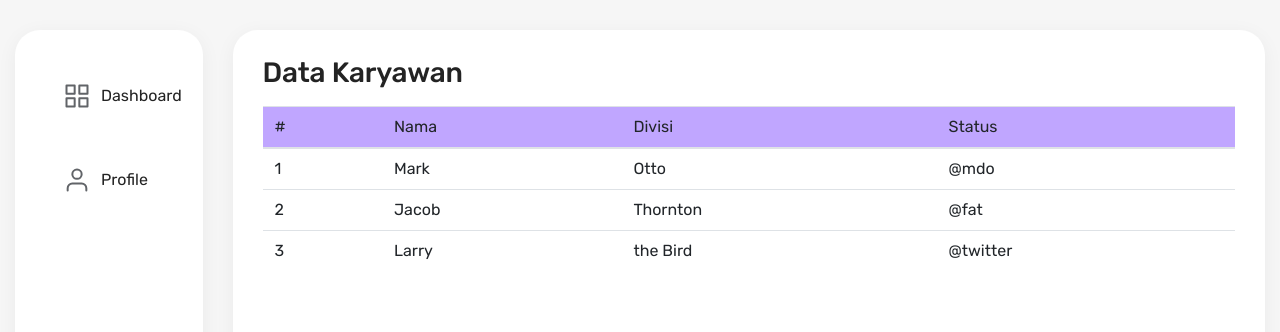
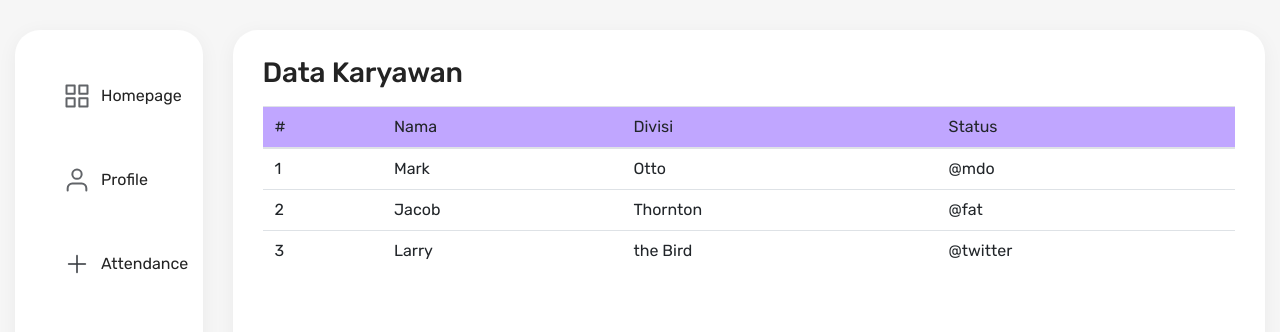
Before and after one commit to defri-ansyah/Absensi-frontend, a Vue app: page /home in a window 1280 px wide. Shown: the top 332 px of the page. Built offline with nearby package versions, Linux system fonts and the light colour scheme.

Commit message:
change sidebar

```diff
--- a/src/components/Sidebar.vue
+++ b/src/components/Sidebar.vue
@@ -2,12 +2,16 @@
   <aside class="d-flex flex-column">
     <div>
       <router-link to="/home" class="d-flex m-5">
-        <img src="../assets/grid.svg" alt="grid" />
-        <p>Dashboard</p>
+        <img src="../assets/grid.svg" alt="home" />
+        <p>Homepage</p>
       </router-link>
       <router-link to="/profile" class="d-flex m-5">
         <img src="../assets/user.svg" alt="profile" />
         <p>Profile</p>
+      </router-link>
+      <router-link to="/attendance" class="d-flex m-5">
+        <img src="../assets/plus.svg" alt="attendence" />
+        <p>Attendance</p>
       </router-link>
     </div>
     <router-link to="/" class="d-flex m-5">
```
Also changed, not shown: src/assets/plus.svg (added).
